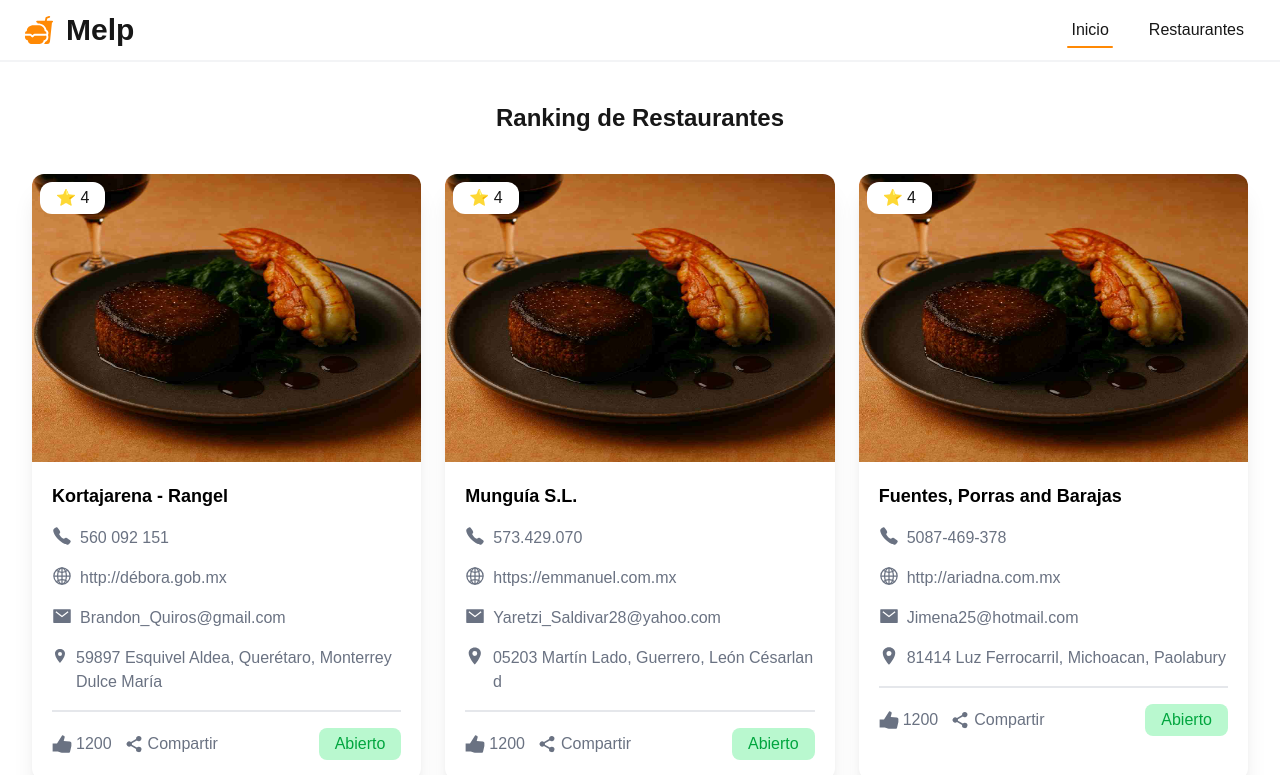
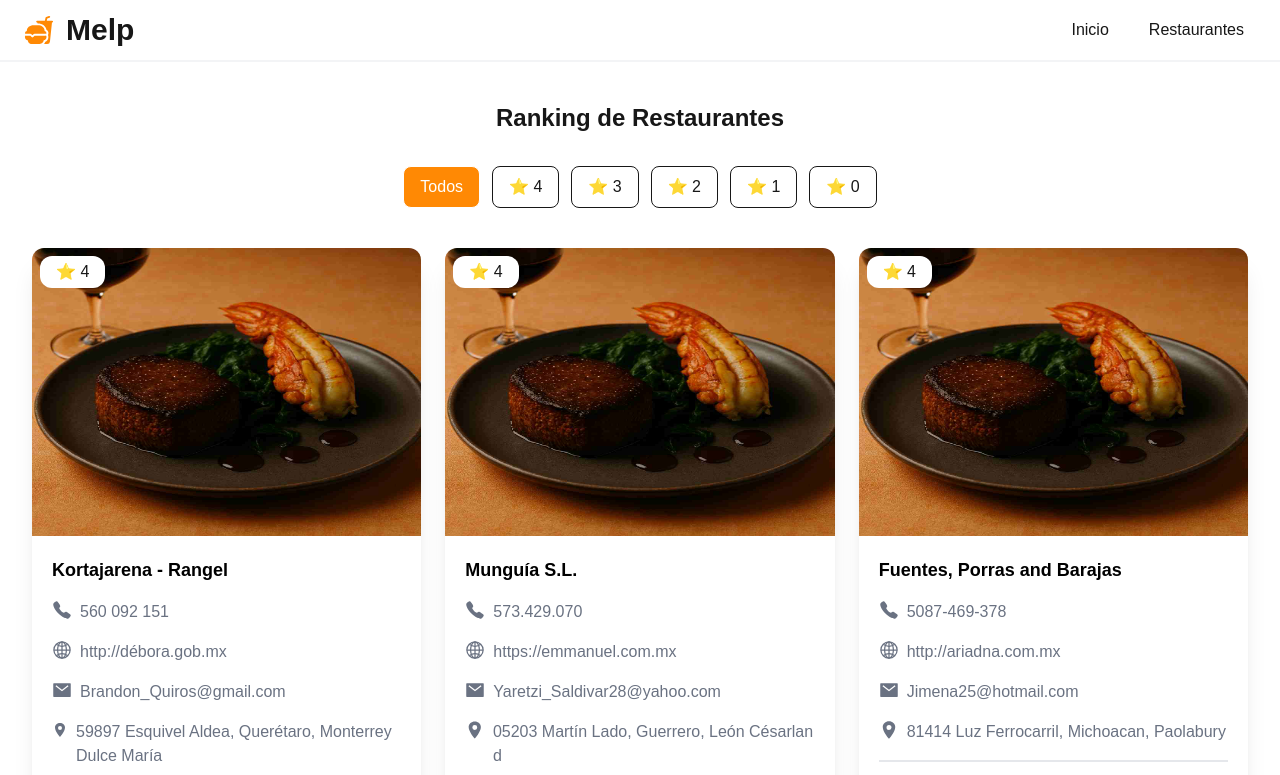
Before and after one commit to JafetCid/Melp-Prueba, a Next.js app: page /restaurants in a window 1280 px wide. Shown: the top 775 px of the page. Built offline with nearby package versions, Linux system fonts and the light colour scheme.

Commit message:
add rating filter and fix navbar

```diff
--- a/next.config.ts
+++ b/next.config.ts
@@ -3,8 +3,8 @@ import type { NextConfig } from "next";
 const nextConfig: NextConfig = {
   /* config options here */
   trailingSlash: true,
-  basePath: '/Melp-Prueba',
-  assetPrefix: '/Melp-Prueba',
+  // basePath: '/Melp-Prueba',
+  // assetPrefix: '/Melp-Prueba',
 
 };
 
--- a/src/app/page.tsx
+++ b/src/app/page.tsx
@@ -79,7 +79,7 @@ export default function Home() {
           {sortedRestaurants.map((restaurant, index) => (
             <Card
               key={index}
-              srcImg={`${basePath}/images/platillo.jpg`}
+              srcImg={`${basePath}/images/platillo2.jpg`}
               rating={restaurant.rating}
               name={restaurant.name}
               state={restaurant.address.state}
--- a/src/app/restaurants/page.tsx
+++ b/src/app/restaurants/page.tsx
@@ -15,6 +15,7 @@ export default function page() {
 
     const { setIsLoading } = useLoading();
     const [restaurants, setRestaurants] = useState<Restaurants[]>([]);
+    const [selectedRating, setSelectedRating] = useState<number | null>(null);
 
     useEffect(() => {
         const getRestaurant = async () => {
@@ -34,14 +35,37 @@ export default function page() {
     // Ordenar de mayor a menor
     const sortedRestaurants = [...restaurants].sort((a, b) => b.rating - a.rating);
 
+    const filteredRestaurants = selectedRating === null
+        ? sortedRestaurants
+        : restaurants.filter(r => r.rating === selectedRating);
+
     if (restaurants.length === 0) return <Loading />
 
     return (
         <>
             <div className="flex flex-col w-full px-8 mt-10 mb-10">
-                <h2 className="text-2xl text-center font-bold mb-10">Ranking de Restaurantes</h2>
+                <h2 className="text-2xl text-center font-bold mb-8">Ranking de Restaurantes</h2>
+                <div className="flex flex-wrap justify-center gap-3 mb-10">
+                    <button
+                        onClick={() => setSelectedRating(null)}
+                        className={`px-4 py-2 rounded-lg border transition ${selectedRating === null ? "bg-orange-400 text-white" : "bg-white hover:bg-orange-100"}`}
+                    >
+                        Todos
+                    </button>
+
+                    {[4, 3, 2, 1, 0].map(rating => (
+                        <button
+                            key={rating}
+                            onClick={() => setSelectedRating(rating)}
+                            className={`px-4 py-2 rounded-lg border transition ${selectedRating === rating ? "bg-orange-400 text-white" : "bg-white hover:bg-orange-100"}`}
+                        >
+                            ⭐ {rating}
+                        </button>
+                    ))}
+                </div>
+
                 <div className="grid grid-cols-1 gap-6 md:grid-cols-2 lg:grid-cols-3">
-                    {sortedRestaurants.map((restaurant, index) => (
+                    {filteredRestaurants.map((restaurant, index) => (
                         <Card
                             key={index}
                             srcImg={`${basePath}/images/platillo2.jpg`}
@@ -57,7 +81,7 @@ export default function page() {
                     ))}
                 </div>
             </div>
-            <ScrollToTop/>
+            <ScrollToTop />
         </>
     )
 }
--- a/src/components/ClientLayout.tsx
+++ b/src/components/ClientLayout.tsx
@@ -9,7 +9,7 @@ export default function ClientLayout({ children }: { children: React.ReactNode }
 
     const navLinks = [
         { href: "/", label: "Inicio" },
-        { href: "/restaurants", label: "Restaurantes" },
+        { href: "/restaurants/", label: "Restaurantes" },
     ];
 
     return (
--- a/src/components/Navbar.tsx
+++ b/src/components/Navbar.tsx
@@ -1,10 +1,10 @@
 'use client';
 
-import { PropsNavbar } from "@/types/components/navbar";
-// import Image from "next/image";
 import Link from "next/link";
 import { usePathname } from "next/navigation";
 import { IoFastFood } from "react-icons/io5";
+
+import { PropsNavbar } from "@/types/components/navbar";
 
 export default function Navbar({ navLinks, href }: PropsNavbar) {
 
```
